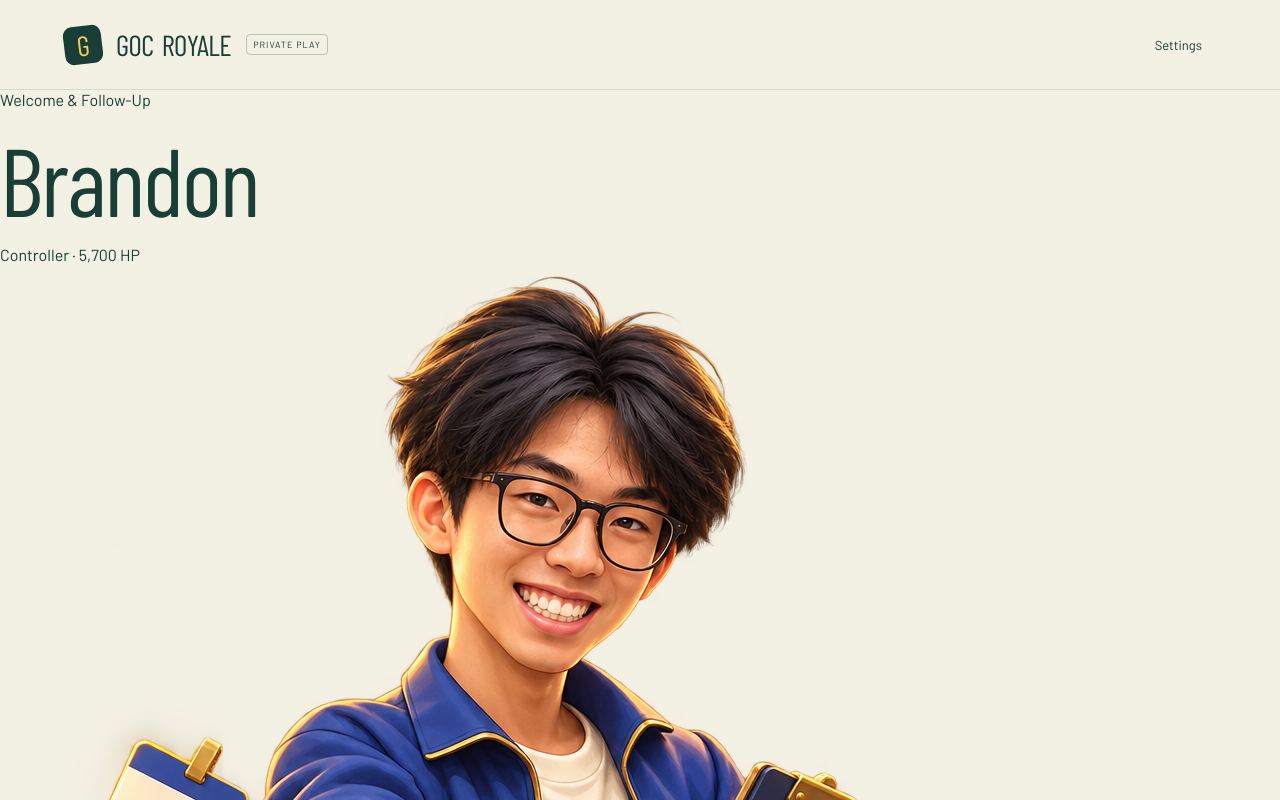
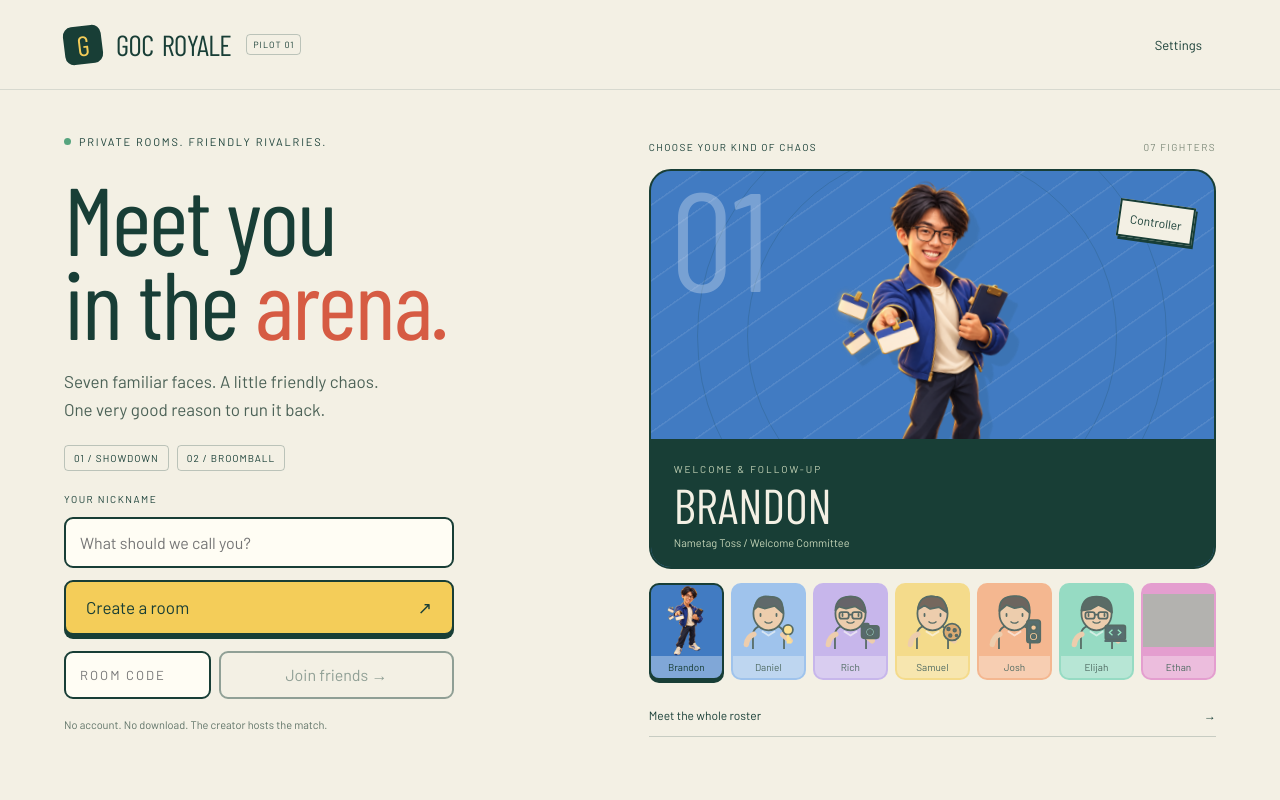
Before and after one commit to ejinsw/goc-royale, a React (Vite) app in the folder client/: page / in a window 1280 px wide. Shown: the top 800 px of the page. Built offline with nearby package versions, Linux system fonts and the light colour scheme; grey boxes are pictures that could not be loaded.

Commit message:
Restore verified menu and configure tested Vercel builds

```diff
--- a/client/src/main.tsx
+++ b/client/src/main.tsx
@@ -40,7 +40,6 @@ function App() {
       new URLSearchParams(location.search).get("room") || "",
     ),
     [chosen, setChosen] = useState<FighterId>("brandon"),
-    [menuMode, setMenuMode] = useState<"showdown" | "broomball">("showdown"),
     [gallery, setGallery] = useState(false),
     [settings, setSettings] = useState(false),
     [spectate, setSpectate] = useState<string | null>(null);
@@ -144,7 +143,6 @@ function App() {
       if (create) {
         await network.create(name);
         network.command({ type: "select", fighter: chosen });
-        network.command({ type: "mode", mode: menuMode });
       } else {
         let token: string | undefined;
         try {
@@ -207,14 +205,14 @@ function App() {
   return (
     <div
       className={
-        inGame ? `app playing ${touchControls ? "touch-enabled" : ""}` : "app game-shell"
+        inGame ? `app playing ${touchControls ? "touch-enabled" : ""}` : "app"
       }
     >
       {!inGame && (
         <header className="header">
           <a className="brand" href="#" onClick={(e) => e.preventDefault()}>
             <span className="brand-mark">G</span> GOC <b>ROYALE</b>
-            <span className="pilot">PRIVATE PLAY</span>
+            <span className="pilot">PILOT 01</span>
           </a>
           <button
             className="quiet"
@@ -236,47 +234,126 @@ function App() {
         </div>
       )}
       {!lobby && (
-        <main className="game-menu">
-          <section className="fighter-showcase" style={{ "--fighter": FIGHTERS[chosen].color } as React.CSSProperties} aria-label="Selected fighter">
-            <div className="arena-lines" aria-hidden="true" />
-            <div className="showcase-heading">
-              <span className="menu-kicker">{FIGHTERS[chosen].team}</span>
-              <h1>{FIGHTERS[chosen].name}</h1>
-              <span className="role-badge">{FIGHTERS[chosen].role} · {FIGHTERS[chosen].hp.toLocaleString()} HP</span>
+        <main className="home">
+          <section className="home-copy">
+            <div className="eyebrow">
+              <span className="live-dot" /> PRIVATE ROOMS. FRIENDLY RIVALRIES.
             </div>
-            <div className="character-platform" aria-hidden="true" />
-            <img key={chosen} className="showcase-character" src={fighterArt(chosen)} alt={`${FIGHTERS[chosen].name}, cartoon fighter`} />
-            <button className="fighter-details-button" onClick={() => setGallery(true)}>Fighter details</button>
-            <div className="fighter-dock" aria-label="Choose your fighter">
-              {IDS.map(id => <button key={id} className={chosen === id ? "dock-fighter active" : "dock-fighter"} style={{ "--fighter": FIGHTERS[id].color } as React.CSSProperties} aria-label={`Select ${FIGHTERS[id].name}`} aria-pressed={chosen === id} onClick={() => setChosen(id)}><img src={fighterArt(id)} alt="" /><span>{FIGHTERS[id].name}</span></button>)}
+            <h1>
+              Meet you
+              <br />
+              in the <span>arena.</span>
+            </h1>
+            <p className="intro">
+              Seven familiar faces. A little friendly chaos.
+              <br />
+              One very good reason to run it back.
+            </p>
+            <div className="mode-tags">
+              <span>01 / SHOWDOWN</span>
+              <span>02 / BROOMBALL</span>
+            </div>
+            <div className="entry">
+              <label htmlFor="nickname">YOUR NICKNAME</label>
+              <input
+                id="nickname"
+                maxLength={18}
+                value={name}
+                placeholder="What should we call you?"
+                onChange={(e) => setName(e.target.value)}
+              />
+              <button
+                className="primary"
+                disabled={busy}
+                onClick={() => enter(true)}
+              >
+                {busy ? "Connecting…" : "Create a room"}
+                <span>↗</span>
+              </button>
+              <div className="join-row">
+                <input
+                  aria-label="Room code"
+                  value={code}
+                  onChange={(e) => setCode(e.target.value.toUpperCase())}
+                  placeholder="ROOM CODE"
+                  maxLength={6}
+                />
+                <button
+                  disabled={busy || code.length !== 6}
+                  onClick={() => enter(false)}
+                >
+                  Join friends →
+                </button>
+              </div>
+              <small>
+                No account. No download. The creator hosts the match.
+              </small>
             </div>
           </section>
-          <section className="play-panel" aria-label="Play with friends">
-            <div className="panel-heading"><span className="menu-kicker">YOUR NEXT MATCH</span><h2>LET’S PLAY.</h2></div>
-            <label className="player-name" htmlFor="nickname"><span>PLAYER NAME</span><input id="nickname" maxLength={18} value={name} placeholder="Enter your nickname" onChange={e => setName(e.target.value)} autoComplete="nickname" /></label>
-            <div className="menu-mode-picker" aria-label="Game mode">
-              {(["showdown", "broomball"] as const).map(mode => <button key={mode} className={`menu-mode ${menuMode === mode ? "active" : ""}`} aria-pressed={menuMode === mode} onClick={() => setMenuMode(mode)}><span className={`mode-emblem ${mode}`} aria-hidden="true">{mode === "showdown" ? "FFA" : "3v3"}</span><span><strong>{mode === "showdown" ? "SHOWDOWN" : "BROOMBALL"}</strong><small>{mode === "showdown" ? "Last fighter standing · 2–8 players" : "First to 2 goals · 6 players"}</small></span><span className="mode-selected" aria-hidden="true">{menuMode === mode ? "✓" : ""}</span></button>)}
+          <section className="roster-stage">
+            <div className="stage-label">
+              CHOOSE YOUR KIND OF CHAOS{" "}
+              <span>{String(IDS.length).padStart(2, "0")} FIGHTERS</span>
             </div>
-            <button className="launch-button" disabled={busy} onClick={() => enter(true)}>{busy ? "CONNECTING…" : "CREATE PARTY"}<span aria-hidden="true">→</span></button>
-            <p className="play-help">Invite your friends, ready up, and jump in.</p>
-            <form className="party-join" onSubmit={e => { e.preventDefault(); if (!busy && code.length === 6) void enter(false); }}>
-              <label htmlFor="party-code">GOT AN INVITE?</label>
-              <div><input id="party-code" aria-label="Room code" value={code} onChange={e => setCode(e.target.value.toUpperCase().replace(/[^A-Z2-9]/g, ""))} placeholder="ROOM CODE" maxLength={6} autoComplete="off" spellCheck={false} /><button disabled={busy || code.length !== 6} type="submit">JOIN</button></div>
-            </form>
-            <div className="selected-kit"><span>YOUR LOADOUT</span><strong>{FIGHTERS[chosen].attack}</strong><small>SUPER · {FIGHTERS[chosen].super}</small></div>
+            <div
+              className="hero-fighter"
+              style={
+                { "--fighter": FIGHTERS[chosen].color } as React.CSSProperties
+              }
+            >
+              <span className="orbit orbit-one" />
+              <span className="orbit orbit-two" />
+              <div className="hero-number">0{IDS.indexOf(chosen) + 1}</div>
+              <img
+                src={fighterArt(chosen)}
+                alt={`${FIGHTERS[chosen].name}, cartoon fighter`}
+              />
+              <span className="fighter-sticker">{FIGHTERS[chosen].role}</span>
+              <div className="hero-caption">
+                <span>{FIGHTERS[chosen].team}</span>
+                <h2>{FIGHTERS[chosen].name}</h2>
+                <p>
+                  {FIGHTERS[chosen].attack} / {FIGHTERS[chosen].super}
+                </p>
+              </div>
+            </div>
+            <div className="portrait-row">
+              {IDS.map((id) => (
+                <button
+                  key={id}
+                  className={chosen === id ? "portrait active" : "portrait"}
+                  style={
+                    { "--fighter": FIGHTERS[id].color } as React.CSSProperties
+                  }
+                  onClick={() => setChosen(id)}
+                  aria-label={`Select ${FIGHTERS[id].name}`}
+                  aria-pressed={chosen === id}
+                >
+                  <img src={fighterArt(id)} alt="" />
+                  <span>{FIGHTERS[id].name}</span>
+                </button>
+              ))}
+            </div>
+            <button className="gallery-link" onClick={() => setGallery(true)}>
+              Meet the whole roster <span>→</span>
+            </button>
           </section>
+          <footer className="home-footer">
+            <span>MADE FOR THE GROUP CHAT.</span>
+            <span>2–8 players · Mobile + desktop · Browser hosted</span>
+          </footer>
         </main>
       )}
       {lobby && (!match || lobby.phase === "lobby") && (
         <main className="lobby">
           <section className="lobby-top">
             <div>
-              <div className="eyebrow">PARTY LOBBY</div>
+              <div className="eyebrow">YOUR PRIVATE ROOM</div>
               <h1 className="room-code">{lobby.code}</h1>
               <p>{status}</p>
             </div>
             <div className="room-actions">
-              <button onClick={copyInvite}>Invite friends</button>
+              <button onClick={copyInvite}>Copy invite link ↗</button>
               <button className="quiet" onClick={leave}>
                 Leave room
               </button>
@@ -284,7 +361,7 @@ function App() {
           </section>
           <div className="lobby-columns">
             <section>
-              <div className="section-label">GAME MODE</div>
+              <div className="section-label">01 / THE PLAN</div>
               <div className="mode-picker">
                 {(["showdown", "broomball"] as const).map((mode) => (
                   <button
@@ -305,7 +382,7 @@ function App() {
                 ))}
               </div>
               <div className="section-label roster-label">
-                YOUR PARTY{" "}
+                02 / THE CREW{" "}
                 <span>
                   {lobby.members.length}/{lobby.mode === "showdown" ? 8 : 6}
                 </span>
@@ -373,7 +450,7 @@ function App() {
                     className="primary"
                     onClick={() => command({ type: "start" })}
                   >
-                    PLAY →
+                    Start match →
                   </button>
                 )}
               </div>
@@ -384,7 +461,7 @@ function App() {
               </p>
             </section>
             <section>
-              <div className="section-label">CHOOSE YOUR FIGHTER</div>
+              <div className="section-label">03 / PICK YOUR FIGHTER</div>
               <div className="fighter-grid">
                 {IDS.map((id) => (
                   <FighterCard
@@ -610,7 +687,7 @@ function App() {
       )}
       {gallery && (
         <div className="modal-backdrop">
-          <section className="modal gallery" role="dialog" aria-modal="true" aria-label="Fighter select">
+          <section className="modal gallery">
             <button
               className="close"
               onClick={() => setGallery(false)}
@@ -618,8 +695,8 @@ function App() {
             >
               ×
             </button>
-            <div className="eyebrow">FIGHTER SELECT</div>
-            <h2>CHOOSE YOUR FIGHTER</h2>
+            <div className="eyebrow">THE FULL ROSTER</div>
+            <h2>Pick your people.</h2>
             <div className="fighter-grid">
               {IDS.map((id) => (
                 <FighterCard
```
Also changed, not shown: vercel.json (added), 3 other files (tests, documents, lock files or other folders).
